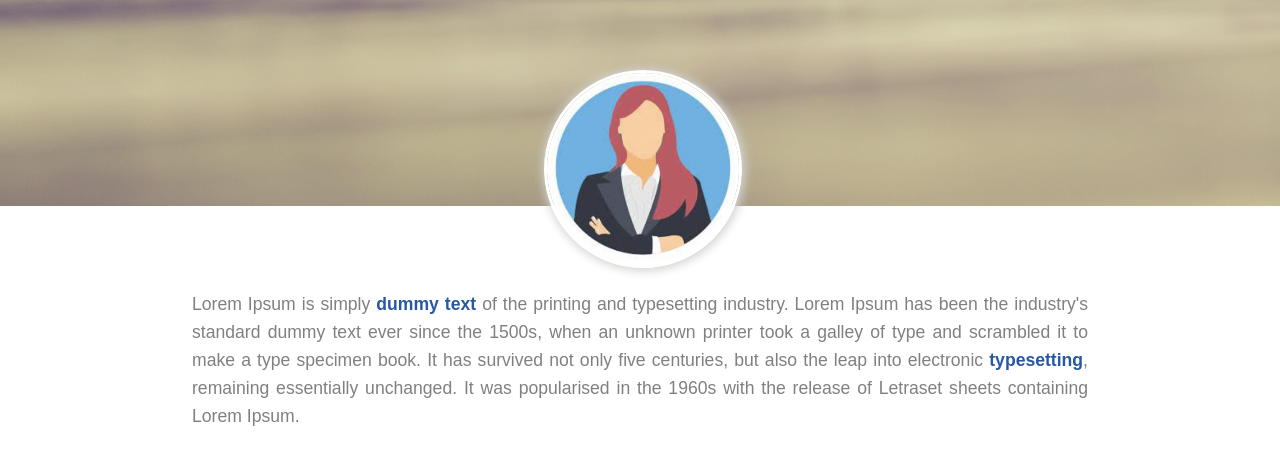
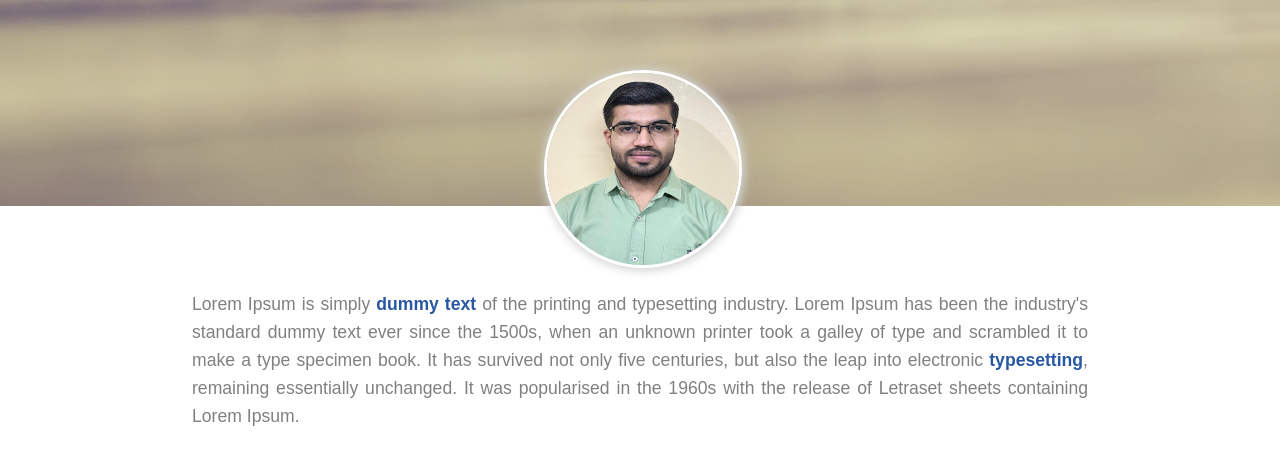
Before and after one commit to Geetanshu0133/Geetanshu0133, a plain HTML site: page index.html in a window 1280 px wide. Shown: the part 333-800 px from the top of the page. Drawn offline with Linux system fonts and the light colour scheme.

Commit message:
Update index.html

```diff
--- a/index.html
+++ b/index.html
@@ -75,7 +75,7 @@
     <main>
         <section id="about">
             <div id="my-image">
-                <img src="Avtaar_img.jpeg" alt="">
+                <img src="My_image.jpeg" alt="">
             </div>
             <div id="about-para">
                 <p>
```
